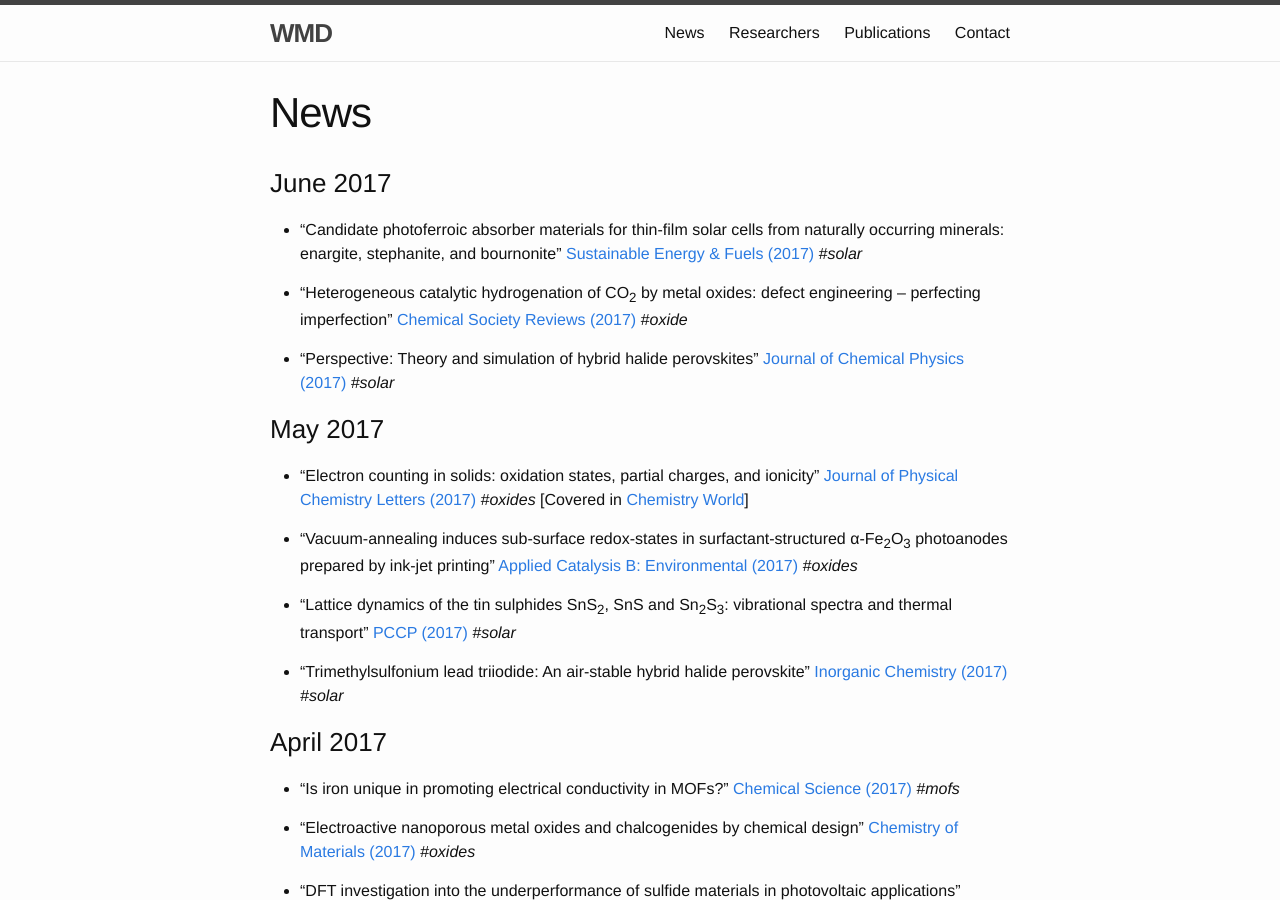
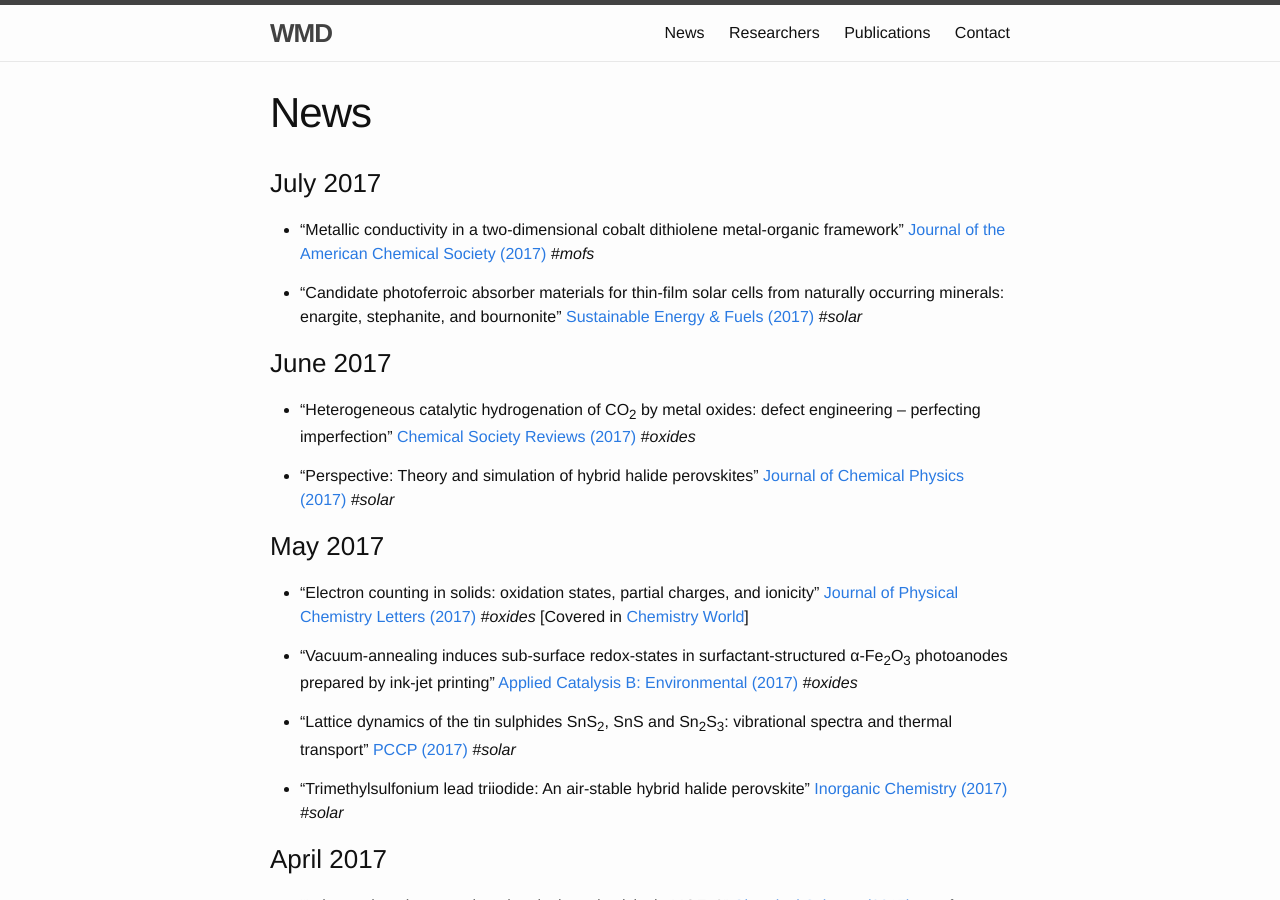
Before and after one commit to WMD-group/WMD-group.github.io, a Jekyll site: the page built from a_news.md, in a window 1280 px wide and 900 px high. Built offline with Jekyll 4.4.1, drawn with Linux system fonts in a browser that asks for light colours.

Commit message:
Metallic MOF!!!

```diff
--- a/a_news.md
+++ b/a_news.md
@@ -4,14 +4,18 @@ title: News
 permalink: /news/
 ---
 
+### July 2017
 
-### June 2017
+* "Metallic conductivity in a two-dimensional cobalt dithiolene metal-organic framework" [Journal of the American Chemical Society (2017)](http://pubs.acs.org/doi/abs/10.1021/jacs.7b05742)
+*#mofs*
 
 * "Candidate photoferroic absorber materials for thin-film solar cells from naturally occurring minerals: enargite, stephanite, and bournonite" [Sustainable Energy & Fuels (2017)](http://pubs.rsc.org/en/content/articlelanding/2017/se/c7se00277g)
 *#solar*
 
+### June 2017
+
 * "Heterogeneous catalytic hydrogenation of CO<sub>2</sub> by metal oxides: defect engineering – perfecting imperfection" [Chemical Society Reviews (2017)](http://pubs.rsc.org/en/Content/ArticleLanding/2017/CS/C7CS00026J)
-*#oxide*
+*#oxides*
 
 * "Perspective: Theory and simulation of hybrid halide perovskites" [Journal of Chemical Physics (2017)](http://aip.scitation.org/doi/full/10.1063/1.4984964)
 *#solar*
```
